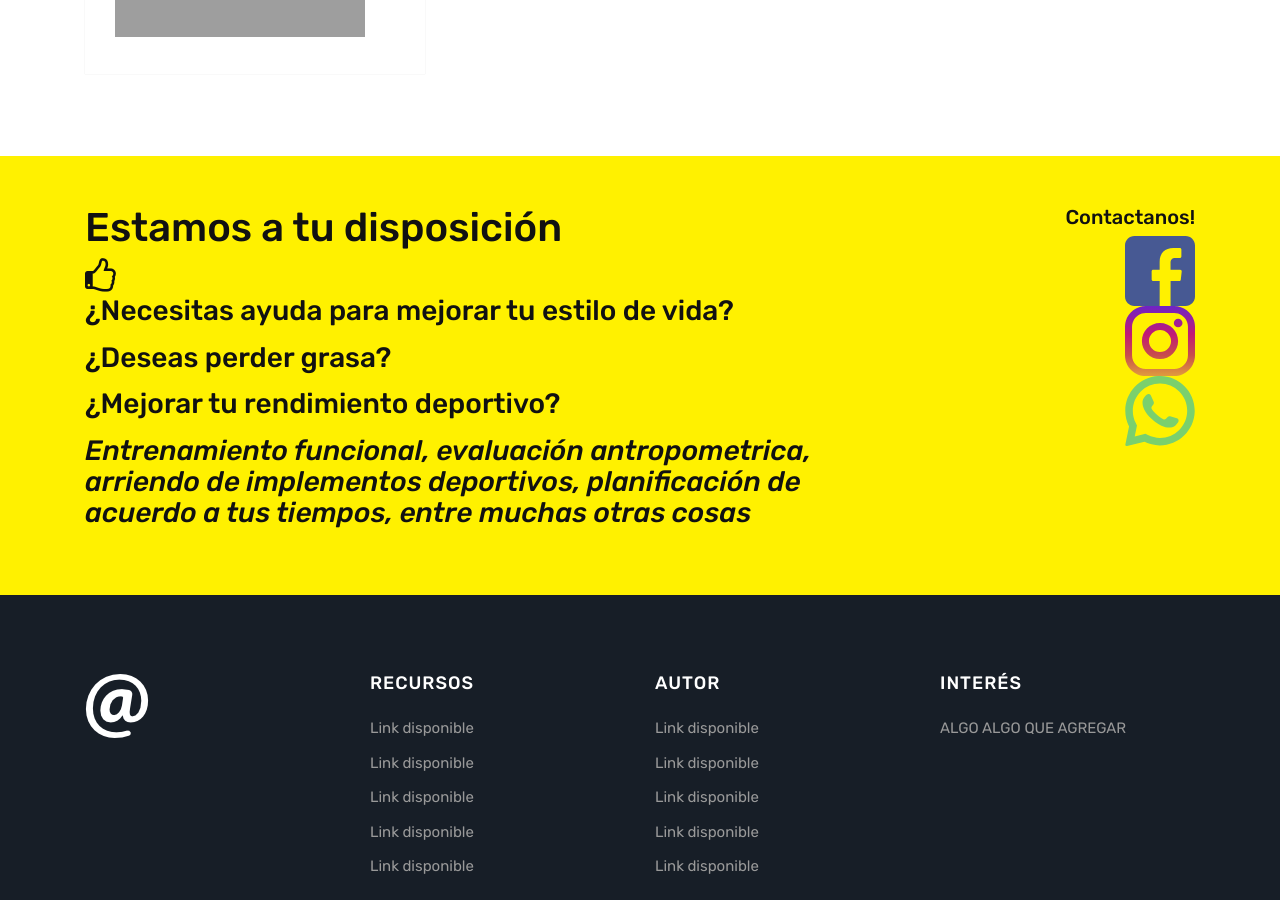
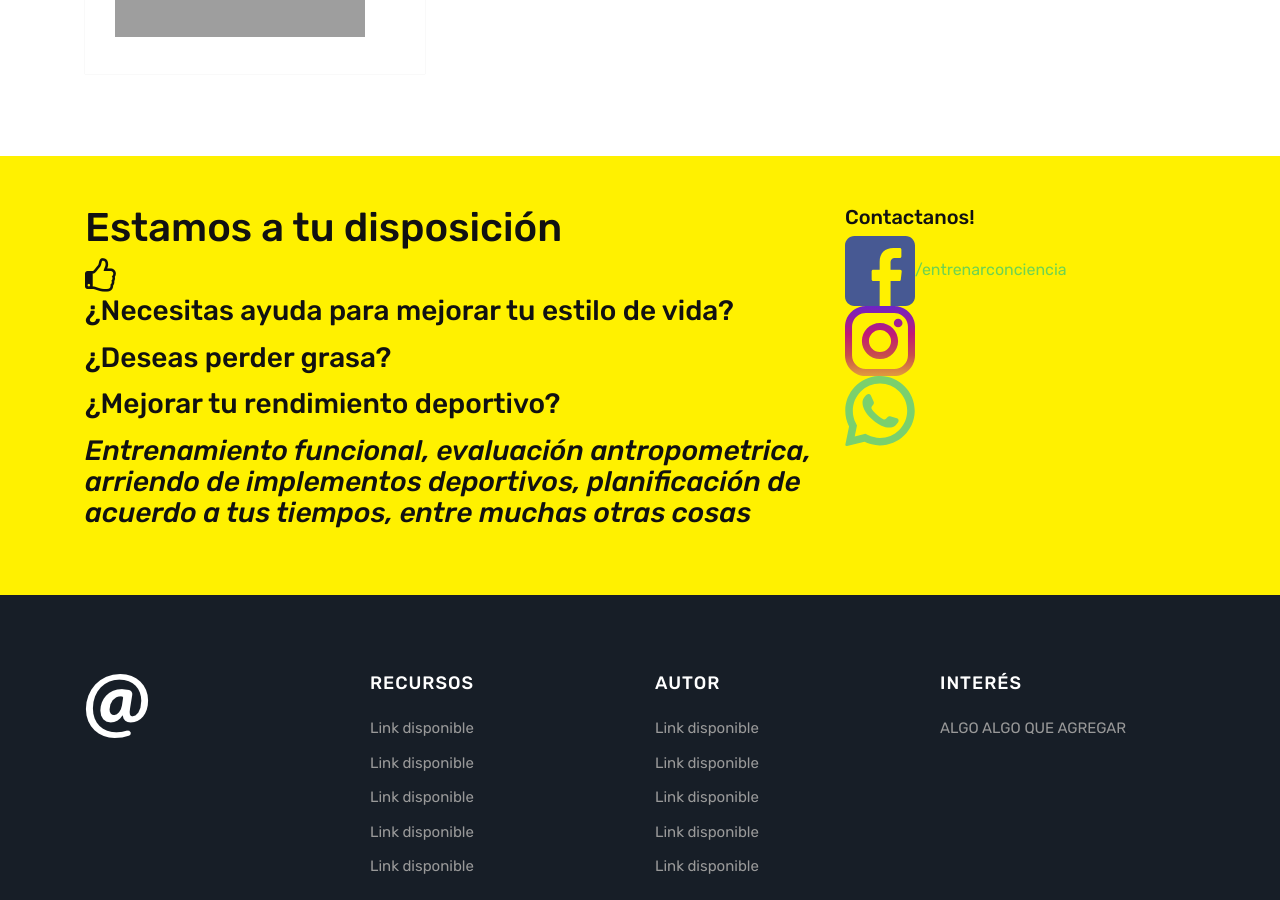
Before and after one commit to msanhueza/alex, a Jekyll site: the page built from index.html, in a window 1280 px wide and 900 px high, scrolled down 2475 px. Built offline with Jekyll 4.4.1, drawn with Linux system fonts in a browser that asks for light colours; the list of posts is cut into pages by our own code; grey boxes are pictures that could not be loaded.

Commit message:
Update default.html

```diff
--- a/_layouts/default.html
+++ b/_layouts/default.html
@@ -126,10 +126,10 @@
                     <h3>¿Mejorar tu rendimiento deportivo?</h3>
                     <h3><i>Entrenamiento funcional, evaluación antropometrica, arriendo de implementos deportivos, planificación de acuerdo a tus tiempos, entre muchas otras cosas</i></h3>
                 </div>
-                <div class="col-md-4 text-right footersocial">
+                <div class="col-md-4 text-left footersocial">
                     <h5>Contactanos!</h5>
 
-                    <a href="https://www.facebook.com/pages/category/Health---Wellness-Website/Entrenar-con-Ciencia-2431184923783303/"><img src="{{ site.baseurl }}/assets/images/facebook.svg" width="70" height="70" title="Facebook"></a>
+                    <a href="https://www.facebook.com/pages/category/Health---Wellness-Website/Entrenar-con-Ciencia-2431184923783303/"><img src="{{ site.baseurl }}/assets/images/facebook.svg" width="70" height="70" title="Facebook"><a href="https://www.facebook.com/pages/category/Health---Wellness-Website/Entrenar-con-Ciencia-2431184923783303/">/entrenarconciencia</a></a>
                     </br>
                     <a href="https://www.instagram.com/entrenarcon.ciencia/"><img src="{{ site.baseurl }}/assets/images/instagram.svg" width="70" height="70" title="Instagram"></a>
                     </br>
```
